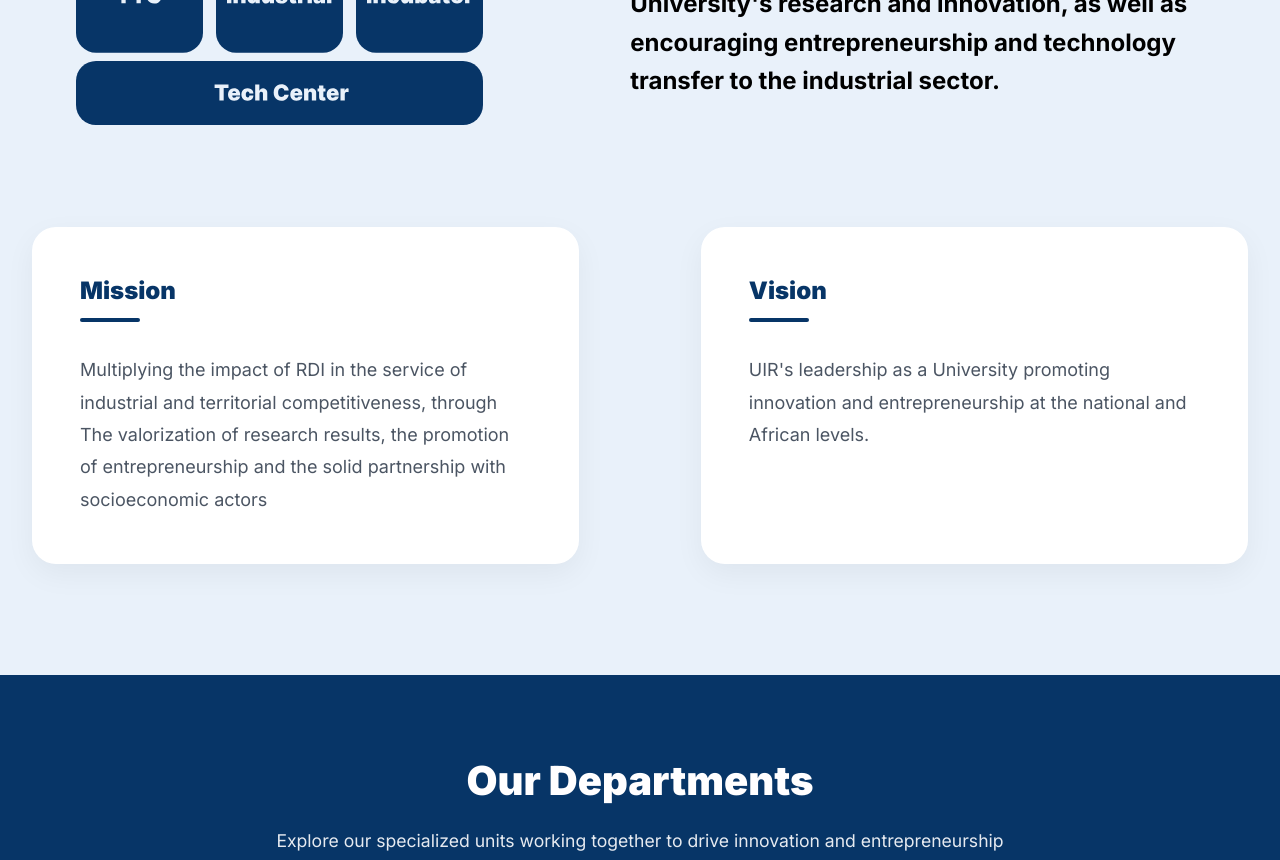
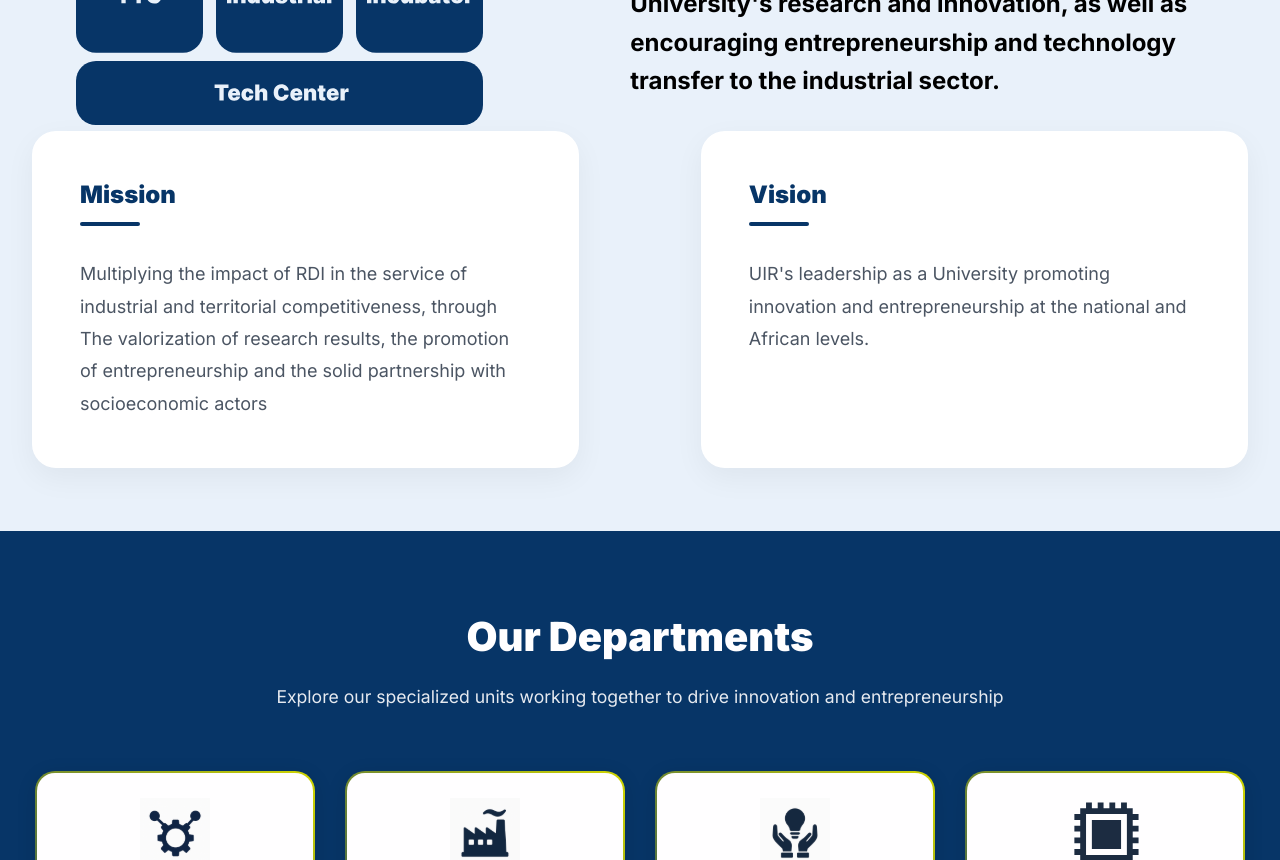
Before and after one commit to yahya-mdarhri/cie_market_frontend, a React (Vite) app: page / in a window 1280 px wide. Shown: the part 640-1500 px from the top of the page. Built offline with nearby package versions, Linux system fonts and the light colour scheme.

Commit message:
style: remove some margin

```diff
--- a/src/components/ui/Landing/VisionAndMission/VisionAndMission.css
+++ b/src/components/ui/Landing/VisionAndMission/VisionAndMission.css
@@ -3,7 +3,7 @@
 	flex-direction: row;
 	align-items: stretch;
 	justify-content: space-between;
-	padding: 6rem 2rem;
+	padding: 0 2rem 3rem;
 	width: 100%;
 	max-width: 1400px;
 	margin: 0 auto;
```
